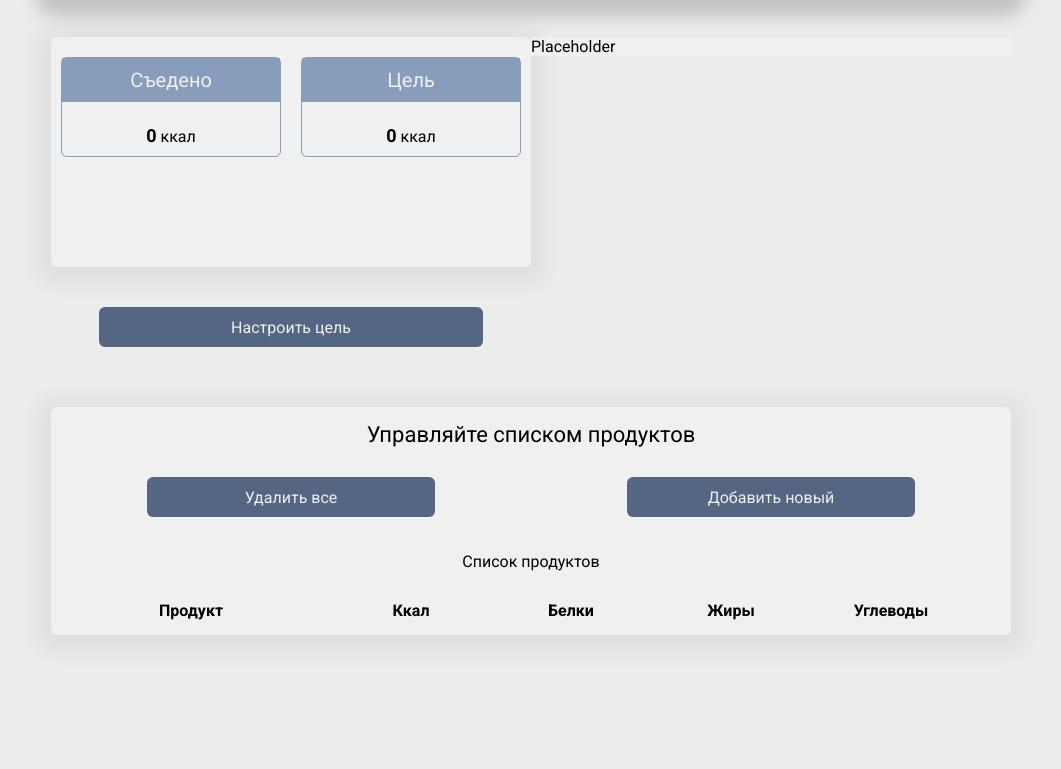
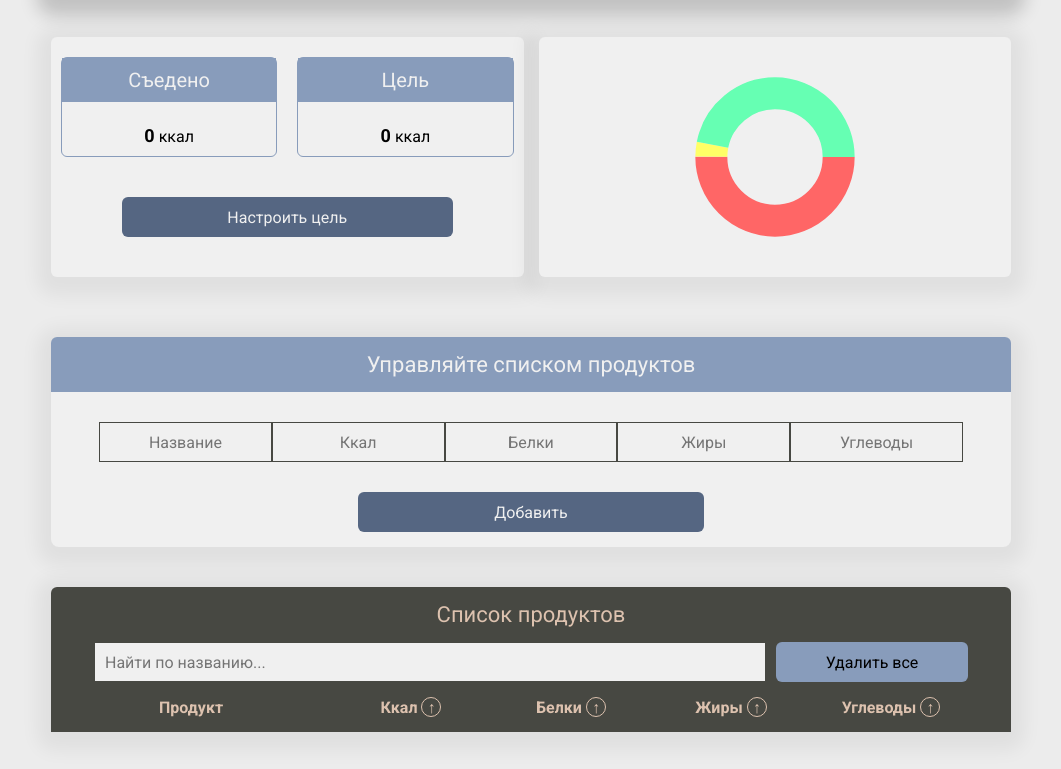
Before and after one commit to domnin997/WB_Calculator_of_calories, a website with bundled scripts: page index.html in a window 1280 px wide. Shown: the part 123-892 px from the top of the page, without its empty margins (109-1170 px from the left). Before the commit the page ends 800 px from the top, so only its background shows below. Built offline with nearby package versions, Linux system fonts and the light colour scheme.

Commit message:
chart structure added; sorting script created

```diff
--- a/index.html
+++ b/index.html
@@ -53,11 +53,13 @@
                         </div>
                     </div>
 
+
+                </div>
+
                 <div class="total-limit__warning hidden">
                     <p class="total-limit__warning-text">
                         Внимание! Дневной лимит превышен
                     </p>
-                    </div>
                 </div>
 
                 <div class="limit-btn-wrap">
@@ -68,7 +70,15 @@
             </div>
 
             <div class="diagram-wrap">
-                Placeholder
+                <div class="diagram-block">
+                    <svg class="pie" width="200" viewBox="0 0 50 50">
+                        <g>
+                          <circle r="15.9155" cx="50%" cy="50%"></circle>
+                          <circle r="15.9155" cx="50%" cy="50%"></circle>
+                          <circle r="15.9155" cx="50%" cy="50%"></circle>
+                        </g>
+                    </svg>
+                </div>
             </div>
         </section>
 
@@ -81,11 +91,13 @@
                             Управляйте списком продуктов
                         </h2>
                     </div>
+                    <!-- <div class="prod-manage-panel__btns-block">
                         <div class="prod-manage-panel__btns-wrap">
                             <button class="prod-manage-panel__btn">Удалить все</button>
                             <button class="prod-manage-panel__btn add-btn">Добавить новый</button>
                         </div>
-                    <div class="add-prod-panel hidden">
+                    </div> -->
+                    <div class="add-prod-panel">
                         <form class="add-prod-panel__form">
                             <div class="add-prod-panel__input-wrap">
                                 <input class="add-prod-panel__input"
@@ -121,25 +133,55 @@
                         </form>
                     </div>
                 </div>
+                <div class="products-list">
+
+                    <div class="products-list__header">
+                        <h2>
+                            Список продуктов
+                        </h2>
+                    </div>
+
+                    <div class="prod-search-wrap">
+                        <input class="prod-search_input"
+                            type="text"
+                            placeholder="Найти по названию..."
+                        >
+                        <button class="delete-all-btn">
+                            Удалить все
+                        </button>
+                    </div>
 
                     <table class="prod-table">
-                    <caption class="prod-table__h2">
+                        <!-- <caption class="prod-table__h2">
                             Список продуктов
-                    </caption>
+                        </caption> -->
                         <thead class="prod-table__header">
                             <tr>
-                            <th>Продукт</th>
-                            <th>Ккал</th>
-                            <th>Белки</th>
-                            <th>Жиры</th>
-                            <th>Углеводы</th>
-                            <th></th>
+                                <th class="prod-table__th">Продукт</th>
+                                <th class="prod-table__th">
+                                    <span>Ккал</span>
+                                    <span class="prod-table__arrow">&uarr;</span>
+                                </th>
+                                <th class="prod-table__th">
+                                    <span>Белки</span>
+                                    <span class="prod-table__arrow">&uarr;</span>
+                                </th>
+                                <th class="prod-table__th">
+                                    <span>Жиры</span>
+                                    <span class="prod-table__arrow">&uarr;</span>
+                                </th>
+                                <th class="prod-table__th">
+                                    <span>Углеводы</span>
+                                    <span class="prod-table__arrow">&uarr;</span>
+                                </th>
+                                <th class="prod-table__th"></th>
                             </tr>
                         </thead>
                         <tbody class="prod-table__body">
 
                         </tbody>
                     </table>
+                </div>
             </div>
         </section>
 
--- a/src/assets/styles/diagram-style.css
+++ b/src/assets/styles/diagram-style.css
@@ -1,5 +1,40 @@
 .diagram-wrap {
-    height: 100%;
+    padding: 20px 0 20px 0;
+    display: flex;
+    justify-content: center;
+    align-items: center;
     width: 50%;
     background-color: var(--background-white);
+    box-shadow: 0px 5px 18px 14px rgba(0, 0, 0, 0.05);
+    border-radius: 6px;
 }
+
+.diagram-block {
+    width: 200px;
+    height: 200px;
+    display: flex;
+    justify-content: center;
+    align-items: center;
+}
+
+.pie circle {
+    fill: none;
+    stroke-width: 8;
+    cursor: pointer;
+    transition: all 1.5s;
+}
+
+.pie circle:nth-of-type(1) {
+    stroke: hsl(0, 100%, 70%);
+    stroke-dasharray: 50 100;
+}
+
+.pie circle:nth-of-type(2) {
+    stroke: hsl(60, 100%, 70%);
+    stroke-dasharray: 0 50 3 100;
+}
+
+.pie circle:nth-of-type(3) {
+    stroke: hsl(150, 100%, 70%);
+    stroke-dasharray: 0 53 47 100;
+}
--- a/src/assets/styles/products-table-style.css
+++ b/src/assets/styles/products-table-style.css
@@ -1,32 +1,44 @@
 .prod-wrapper {
     display: flex;
     flex-direction: column;
-    gap: 20px;
+    gap: 40px;
     width: 100%;
-    background-color: var(--background-white);
     border-radius: 6px;
-    box-shadow: 0px 5px 18px 14px rgba(0, 0, 0, 0.05);
 }
 
 .prod-manage-panel {
     display: flex;
     flex-direction: column;
     gap: 15px;
+    /* border-bottom: 1px solid var(--background-blue-hover); */
+    background-color: var(--background-white);
+    border-radius: 8px;
+    box-shadow: 0px 5px 18px 14px rgba(0, 0, 0, 0.05);
 }
 
 .prod-manage-panel__h2-wrap {
     display: flex;
     justify-content: center;
     padding: 15px 0px 15px 0;
+    background-color: var(--background-blue-hover);
+    border-radius: 6px 6px 0 0;
+    color: var(--text-white);
 }
 
 .prod-manage-panel__h2 {
     font-size: var(--h2-font-size);
 }
 
-.prod-manage-panel__btns-wrap {
+.prod-manage-panel__btns-block {
     display: flex;
     justify-content: space-around;
+    padding: 15px 0px 15px 0;
+}
+
+.prod-manage-panel__btns-wrap {
+    width: 90%;
+    display: flex;
+    justify-content: space-between;
 }
 
 .prod-manage-panel__btn {
@@ -35,6 +47,15 @@
     border-radius: 6px;
     background-color: var(--background-blue);
     color: var(--text-white);
+    transition-duration: 0.4s;
+}
+
+.prod-manage-panel__btn:hover {
+    background-color: var(--background-blue-hover);
+}
+
+.add-prod-panel {
+    padding: 15px 0 0 0;
 }
 
 .add-prod-panel__form {
@@ -45,10 +66,68 @@
     gap: 15px;
 }
 
+.add-prod-panel__btn-wrap {
+    width: 90%;
+    padding: 15px 0 15px 0;
+    display: flex;
+    justify-content: center;
+}
+
+.add-new {
+    height: 40px;
+    width: 40%;
+    border-radius: 6px;
+    background-color: var(--background-blue);
+    color: var(--text-white);
+    transition-duration: 0.4s;
+}
+
+.add-new:hover {
+    background-color: var(--background-blue-hover);
+}
+
 .add-prod-panel__input {
-    height: 30px;
+    height: 40px;
+    width: 20%;
+    display: block;
     text-align: center;
     border: 1px solid var(--background-dark);
+    gap: 10px;
+}
+
+.add-prod-panel__input-wrap {
+    width: 90%;
+    display: flex;
+}
+
+.products-list__header {
+    padding: 15px 0 15px 0;
+    display: flex;
+    justify-content: center;
+    background-color: var(--background-dark);
+    font-size: var(--h2-font-size);
+    color: var(--text-bright);
+    border-radius: 6px 6px 0 0;
+}
+
+.prod-search-wrap {
+    display: flex;
+    gap: 10px;
+    justify-content: center;
+    background-color: var(--background-dark);
+}
+
+.prod-search_input {
+    width: 70%;
+    height: 40px;
+    padding: 0 10px 0 10px;
+    border: 1px solid var(--background-dark);
+    background-color: var(--background-white);
+}
+
+.delete-all-btn {
+    width: 20%;
+    background-color: var(--background-blue-hover);
     border-radius: 6px;
 }
 
@@ -62,6 +141,38 @@
 
 .prod-table__h2, .prod-table__header {
     padding: 15px 0 15px 0;
+}
+
+.prod-table__header {
+    background-color: var(--background-dark);
+    color: var(--text-bright);
+}
+
+.prod-table__arrow {
+    display: inline-block;
+    justify-content: center;
+    align-items: center;
+    color: var(--text-bright);
+    font-size: 16px;
+    font-weight: 700;
+    width: 20px;
+    height: 20px;
+    border-radius: 50%;
+    border: 1px solid var(--text-bright);
+    transition-duration: 0.3s;
+}
+
+.active {
+    color: var(--background-blue-hover);
+    border-color: var(--background-blue-hover);
+}
+
+.ascend {
+    rotate: 180deg;
+}
+
+.prod-table__arrow:hover {
+    cursor: pointer;
 }
 
 tbody tr:nth-child(odd) {
@@ -95,7 +206,6 @@ th:nth-child(6) {
     width: 4%;
 }
 
-
 tb {
     height: 40px;
     display: table-cell;
@@ -118,3 +228,9 @@ tb {
 .delete-icon:hover {
     cursor: pointer;
 }
+
+.products-list {
+    background-color: var(--background-white);
+    box-shadow: 0px 5px 18px 14px rgba(0, 0, 0, 0.05);
+    border-radius: 6px;
+}
--- a/src/assets/styles/total-lim-style.css
+++ b/src/assets/styles/total-lim-style.css
@@ -1,24 +1,30 @@
 .total {
     display: flex;
     justify-content: space-between;
+    gap: 15px;
 }
 
 .total-limit-block {
     width: 50%;
+    padding: 20px 0 20px 0;
     display: flex;
     flex-direction: column;
     gap: 40px;
+    background-color: var(--background-white);
+    /* background-color: var(--background-yellow); */
+    border-radius: 6px;
+    box-shadow: 0px 5px 18px 14px rgba(0, 0, 0, 0.05);
 }
 
 .total-limit-wrap {
-    height: 230px;
+    height: auto;
     display: flex;
-    padding: 20px 10px 0 10px;
+    padding: 0 10px 0 10px;
     justify-content: space-around;
     gap: 20px;
-    background-color: var(--background-white);
+    /* background-color: var(--background-white);
     border-radius: 6px;
-    box-shadow: 0px 5px 18px 14px rgba(0, 0, 0, 0.05);
+    box-shadow: 0px 5px 18px 14px rgba(0, 0, 0, 0.05); */
 }
 
 .total-eaten, .limit {
@@ -54,11 +60,11 @@
 }
 
 .limit-btn {
-    width: 80%;
+    width: 70%;
     height: 40px;
     border-radius: 6px;
     background-color: var(--background-blue);
-    transition-duration: 0.5s;
+    transition-duration: 0.4s;
     color: var(--text-white);
 }
 
--- a/src/assets/styles/variables.css
+++ b/src/assets/styles/variables.css
@@ -5,6 +5,7 @@ html {
     --background-white: rgb(240, 240, 240);
     --background-blue-hover: rgb(136, 156, 187);
     --background-modal: rgba(71, 72, 66, 0.4);
+    --background-yellow: rgb(254, 238, 214);
 
     --text-bright: rgb(221, 194, 175);
     --text-white: rgb(240, 240, 240);
--- a/src/js/add-prod.js
+++ /dev/null
@@ -1,19 +0,0 @@
-const addProdBtn = document.querySelector('.add-btn'),
-      addProdPanel = document.querySelector('.add-prod-panel');
-
-let isFormOpen = false;
-
-export default function manageAdd () {
-
-    function handleAddClick () {
-        if (isFormOpen) {
-
-        } else {
-            addProdPanel.classList.remove('hidden');
-            isFormOpen = true;
-        }
-    }
-
-    addProdBtn.addEventListener('click', handleAddClick);
-
-}
--- a/src/js/getUserData.js
+++ b/src/js/getUserData.js
@@ -15,7 +15,7 @@ function getData () {
 
             const arrToSort = userData.products;
                   arrToSort.sort((a, b) => {
-                      b.id - a.id;
+                    return  b.id - a.id;
                   })
 
             const latestId = arrToSort[0].id
@@ -27,7 +27,6 @@ function getData () {
     } else {
 
         const userData = {
-            target: 0,
             products: [],
         };
 
--- a/src/js/index.js
+++ b/src/js/index.js
@@ -1,8 +1,8 @@
-import manageAdd from './add-prod.js';
 import { createListItem } from './itemListCreator.js';
 import { getUserData, displayTarget } from './getUserData.js';
 import {setEatenNum, setNewTargetBtn, handleSetNewTarget, checkLimit} from './setCaloryTarget.js';
 import handleAddNew from './addProdHandler.js';
+import handleSearchInput from './sortAndFilter.js';
 
 let {userData, latestId} = getUserData();
 
@@ -21,7 +21,8 @@ document.querySelector('.add-new').addEventListener('click', (e) => {
         setEatenNum();
 });
 
+document.querySelector('.prod-search_input').addEventListener('keyup', handleSearchInput);
+checkLimit();
 displayTarget();
 handleSetNewTarget();
 setNewTargetBtn();
-manageAdd();
--- a/src/js/itemListCreator.js
+++ b/src/js/itemListCreator.js
@@ -3,6 +3,7 @@
 function createElement (product) {
 
     const newRow = document.createElement('tr');
+          newRow.classList.add('table-body__row');
 
     for (let key in product) {
         if (key !== 'id') {
--- /dev/null
+++ b/src/js/sortAndFilter.js
@@ -0,0 +1,55 @@
+export default function handleSearchInput (event) {
+
+    const rows = document.querySelector('.prod-table__body').querySelectorAll('tr');
+    const searchValue = event.target.value.trim();
+    const regValue = new RegExp(searchValue, 'gi');
+
+    if (searchValue === '') {
+        rows.forEach((row) => {
+            row.classList.remove('hidden');
+        });
+
+    } else {
+        rows.forEach((row) => {
+            console.log(row.querySelector('tb').innerText);
+            if (row.querySelector('tb').innerText.match(regValue)) {
+                row.classList.remove('hidden');
+            } else {
+                row.classList.add('hidden');
+            }
+        })
+    }
+}
+
+const tableHeaders = document.querySelectorAll('.prod-table__th'),
+      headerArrows = document.querySelectorAll('.prod-table__arrow'),
+      tableBody = document.querySelector('.prod-table__body');
+
+tableHeaders.forEach((header, index) => {
+
+    if (index !== 0 && index !== 5) {
+        let ascendSort = true;
+
+        const arrow = header.querySelector('.prod-table__arrow');
+        header.addEventListener('click', () => {
+            headerArrows.forEach((arrow) => {
+                arrow.classList.remove('active');
+            });
+            arrow.classList.add('active');
+            arrow.classList.toggle('ascend', ascendSort);
+            ascendSort = arrow.classList.contains('ascend') ? false : true;
+            sortTable(index, ascendSort);
+        });
+    }
+})
+
+function sortTable (column, ascendSort) {
+    Array.from(document.querySelectorAll('.table-body__row')).sort((a, b) => {
+
+        let firstRow = a.querySelectorAll('tb')[column].textContent.toLowerCase(),
+            secondRow = b.querySelectorAll('tb')[column].textContent.toLowerCase();
+        console.log(firstRow, secondRow)
+        return ascendSort ? (firstRow - secondRow) : (secondRow - firstRow);
+
+    }).map(sortedRow => tableBody.append(sortedRow));
+}
```
Lines whose indentation alone changed are shown as unchanged.
